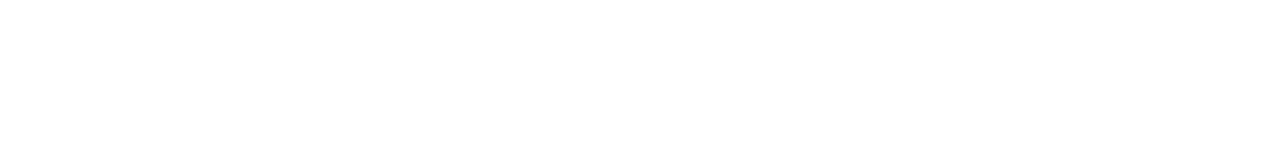
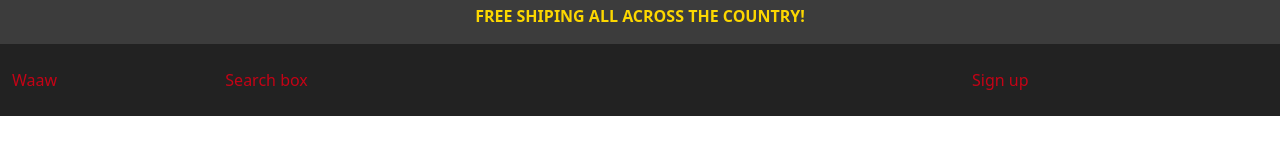
Before and after one commit to AsadullahBadhan/waaw-fashion, a website: page index.html in a window 1280 px wide. Drawn offline with nearby package versions, Linux system fonts and the light colour scheme.

Commit message:
header done

```diff
--- a/index.html
+++ b/index.html
@@ -4,9 +4,23 @@
 		<meta charset="UTF-8" />
 		<meta name="viewport" content="width=device-width, initial-scale=1.0" />
 		<title>WaaW-Fashion</title>
+		<link rel="stylesheet" href="style/css/main.min.css" />
+		<link rel="stylesheet" href="style/css/custom.min.css" />
 		<!-- <link href="https://cdn.jsdelivr.net/npm/bootstrap@5.3.2/dist/css/bootstrap.min.css" rel="stylesheet" integrity="sha384-T3c6CoIi6uLrA9TneNEoa7RxnatzjcDSCmG1MXxSR1GAsXEV/Dwwykc2MPK8M2HN" crossorigin="anonymous" /> -->
 	</head>
 	<body>
-		<!-- <script src="https://cdn.jsdelivr.net/npm/bootstrap@5.3.2/dist/js/bootstrap.bundle.min.js" integrity="sha384-C6RzsynM9kWDrMNeT87bh95OGNyZPhcTNXj1NW7RuBCsyN/o0jlpcV8Qyq46cDfL" crossorigin="anonymous"></script> -->
+		<header>
+			<div class="container-fluid">
+				<div class="top-header row">
+					<p class="text-center mt-1"><strong> FREE SHIPING ALL ACROSS THE COUNTRY!</strong></p>
+				</div>
+				<div class="midle-header row bg-dark py-4">
+					<div class="col-2 text-primary">Waaw</div>
+					<div class="col-7 text-primary">Search box</div>
+					<div class="col-3 text-primary">Sign up</div>
+				</div>
+			</div>
+		</header>
+		<script src="https://cdn.jsdelivr.net/npm/bootstrap@5.3.2/dist/js/bootstrap.bundle.min.js" integrity="sha384-C6RzsynM9kWDrMNeT87bh95OGNyZPhcTNXj1NW7RuBCsyN/o0jlpcV8Qyq46cDfL" crossorigin="anonymous"></script>
 	</body>
 </html>
--- /dev/null
+++ b/style/sass/custom.scss
@@ -0,0 +1,7 @@
+.top-header {
+	background-color: #3c3c3c;
+
+	p {
+		color: #fcd700;
+	}
+}
--- /dev/null
+++ b/style/sass/main.scss
@@ -0,0 +1,5 @@
+$primary: #c40316;
+$dark: #222222;
+
+// import bootstrap
+@import "../../node_modules/bootstrap/scss/bootstrap.scss";
```
Also changed, not shown: package.json (added, +15 -0 lines), style/css/custom.min.css (added), style/css/main.min.css (added), 4 other files.
